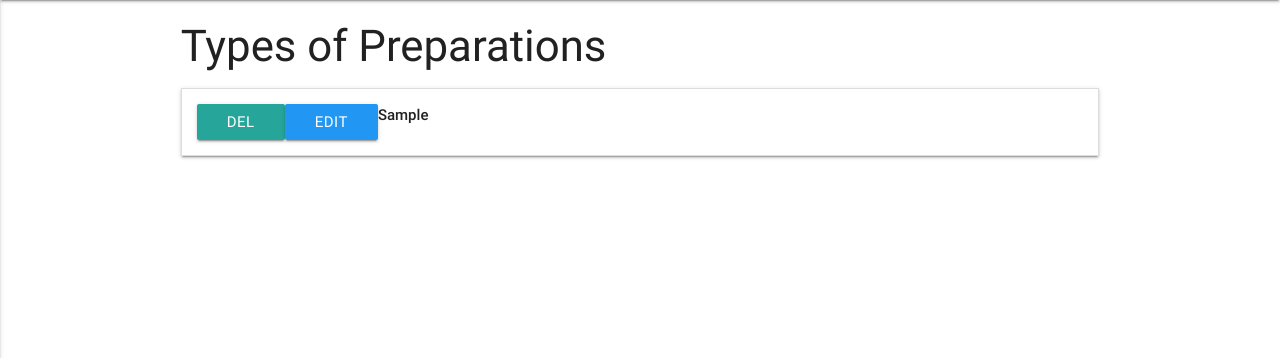
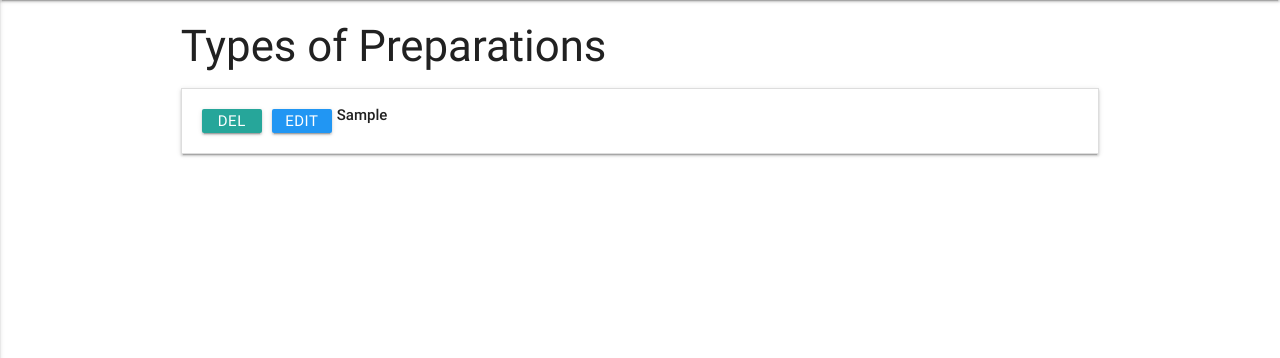
Before and after one commit to Rhyl1/Dehydratation-guide, a Flask app: page /get_types in a window 1280 px wide. Shown: the part 64-422 px from the top of the page. Run offline with Flask 2, Linux system fonts and the light colour scheme; a database or web service that is not in the repository returns one stand-in record (values such as "Sample title"); some libraries are stand-ins or nearby versions.

Commit message:
added functionality to add types of preparations and styled buttons

```diff
--- a/run.py
+++ b/run.py
@@ -82,16 +82,16 @@ def delete_type(type_id):
     mongo.db.types.remove({'_id': ObjectId(type_id)})
     return redirect(url_for('get_types'))
 
-# @app.route('/addtypes')
-# def add_types():
-#     return render_template("addtypes.html",
-#     types=mongo.db.types.find())
+@app.route('/addtypes')
+def add_types():
+    return render_template("addtypes.html",
+    types=mongo.db.types.find())
 
-# @app.route('/insert_type', methods=['POST'])
-# def insert_type():
-#     types = mongo.db.types
-#     types.insert_one(request.form.to_dict())
-#     return redirect(url_for('get_types'))
+@app.route('/insert_type', methods=['POST'])
+def insert_type():
+    types = mongo.db.types
+    types.insert_one(request.form.to_dict())
+    return redirect(url_for('get_types'))
 
 """This sets the IP and Port host settings """
 if __name__ == '__main__':
--- a/static/css/style.css
+++ b/static/css/style.css
@@ -1,3 +1,11 @@
+.btn_small {
+    height: 24px;
+    width: 60px;
+    line-height: 24px;
+    margin: 5px 5px;
+    padding: 0 0.5em;
+}
+
 .item_header {
     margin-top: 5px;
 }
```
Also changed, not shown: templates/addtypes.html (+35 -0 lines).
